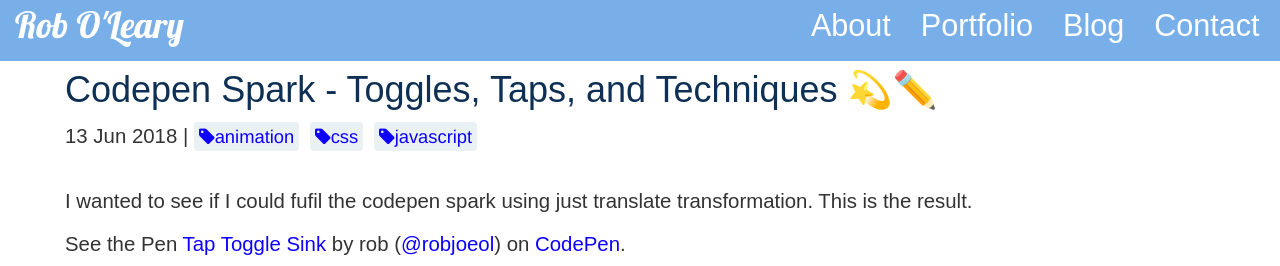
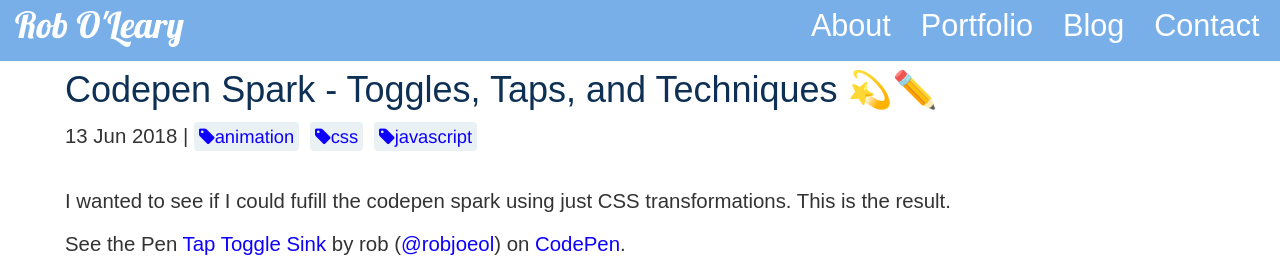
Before and after one commit to robole/robole.github.io, a Jekyll site: the page built from _posts/2018-06-13-tap.md, in a window 1280 px wide, cut to the strip 0-266 px from the top of the page. Built offline with Jekyll 4.4.1, drawn with Linux system fonts in a browser that asks for light colours; comment, search, counter and statistics services are not loaded.

Commit message:
codepen spark

```diff
--- a/_posts/2018-06-13-tap.md
+++ b/_posts/2018-06-13-tap.md
@@ -6,8 +6,7 @@ tags: [animation, css, javascript]
 published: true
 ---
 
-I wanted to see if I could fufil the codepen spark using just translate
-transformation. This is the result.
+I wanted to see if I could fufill the codepen spark using just CSS transformations. This is the result.
 
 <p data-height="500" data-theme-id="light" data-slug-hash="KemJOo" data-default-tab="result" data-user="robjoeol" data-embed-version="2" data-pen-title=" Tap Toggle Sink" class="codepen">See the Pen <a href="https://codepen.io/robjoeol/pen/KemJOo/"> Tap Toggle Sink</a> by rob (<a href="https://codepen.io/robjoeol">@robjoeol</a>) on <a href="https://codepen.io">CodePen</a>.</p>
 <script async src="https://static.codepen.io/assets/embed/ei.js"></script>
```
